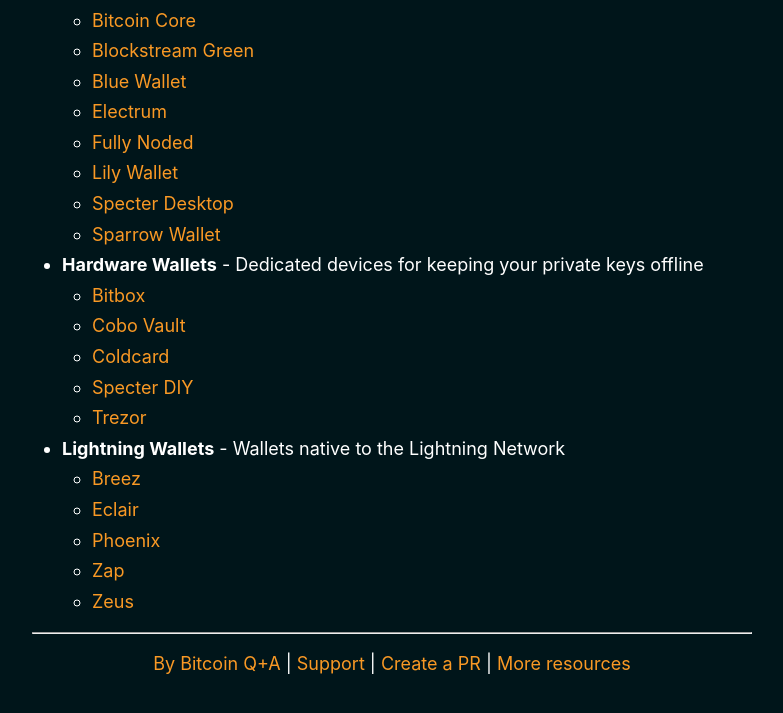
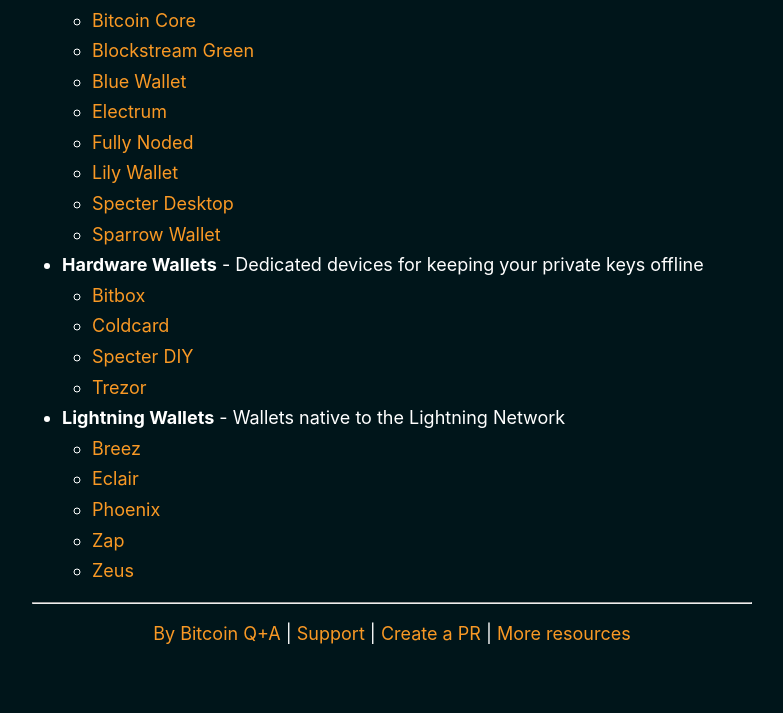
Before and after one commit to BitcoinQnA/bitcoin-wallet-guide, a Jekyll site: the page built from _pages/home.md, in a window 1280 px wide and 900 px high, scrolled down 1934 px. Shown: the top 713 px of the window, without its empty margins (248-1031 px from the left). Built offline with Jekyll 4.4.1, drawn with Linux system fonts in a browser that asks for light colours.

Commit message:
Update home.md

```diff
--- a/_pages/home.md
+++ b/_pages/home.md
@@ -66,7 +66,6 @@ Is your project missing? Please create an [issue](https://github.com/BitcoinQnA/
 
 -  **Hardware Wallets** - Dedicated devices for keeping your private keys offline
     - [Bitbox](https://shiftcrypto.ch/)
-    - [Cobo Vault](https://cobo.com/hardware-wallet)
     - [Coldcard](https://coldcardwallet.com/)
     - [Specter DIY](https://github.com/cryptoadvance/specter-diy)
     - [Trezor](https://trezor.io/start/)
```
